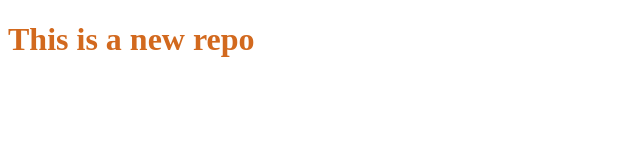
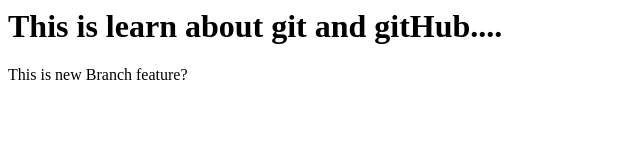
Before and after one commit to ArpanMishra587/LocalRepo, a plain HTML site: page index.html in a window 1280 px wide. Shown: the whole page, without its empty margins (0-640 px from the left). Drawn offline with Linux system fonts and the light colour scheme.

Commit message:
update in index

```diff
--- a/index.html
+++ b/index.html
@@ -1,12 +1,3 @@
-<!DOCTYPE html>
-<html lang="en">
-<head>
-    <meta charset="UTF-8">
-    <meta name="viewport" content="width=device-width, initial-scale=1.0">
-    <title>Document</title>
-    <link rel="stylesheet" href="style.css">
-</head>
-<body>
-    <h1>This is a new repo</h1>
-</body>
-</html>
+<h1>This is learn about git and gitHub....</h1>
+
+<p>This is new Branch feature?</p>
```
